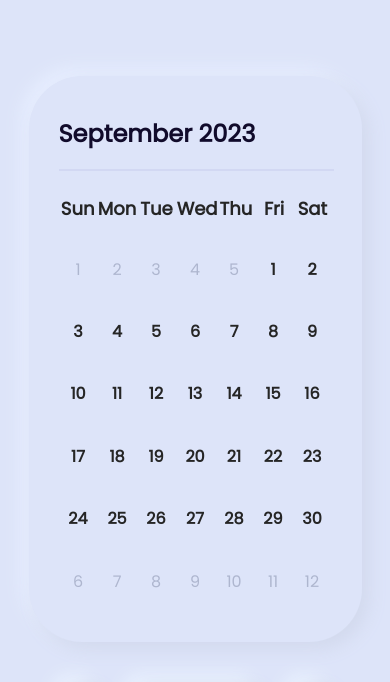
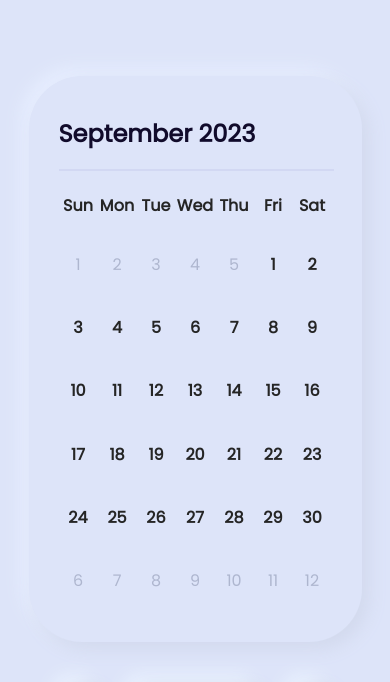
Before and after one commit to cedecj042/calendar, a PHP site: page / in a window 390 px wide. Shown: the top 682 px of the page. Run offline with PHP 8.4, Linux system fonts and the light colour scheme.

Commit message:
changes in fonts

```diff
--- a/style.css
+++ b/style.css
@@ -184,10 +184,11 @@ button:active {
         width: 80%;
     }
     h4{
+        font-size: 16px !important;
         margin: 5px;
     }
     h2{
-        font-size: 18px !important;
+        font-size: 16px !important;
     }
     h1{
         font-size: 24px !important;
```
